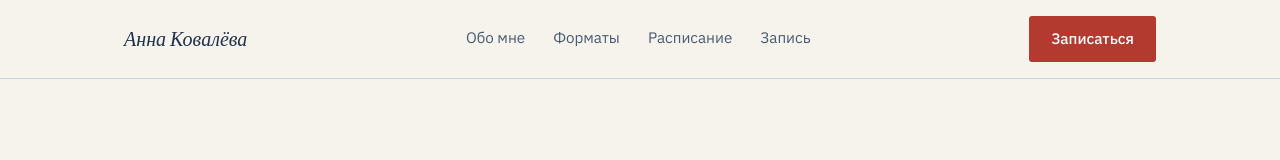
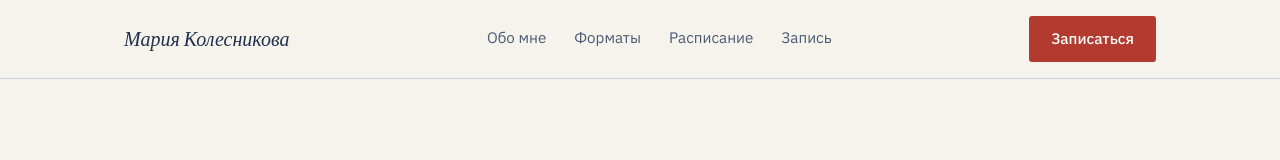
Before and after one commit to ilayshataniv-pixel/ai-lending-test, a plain HTML site: page index.html in a window 1280 px wide. Shown: the top 160 px of the page. Drawn offline with Linux system fonts and the light colour scheme.

Commit message:
index.html

```diff
--- a/index.html
+++ b/index.html
@@ -3,7 +3,7 @@
 <head>
 <meta charset="UTF-8">
 <meta name="viewport" content="width=device-width, initial-scale=1">
-<title>Анна Ковалёва — репетитор английского</title>
+<title>Мария Колесникова — репетитор английского</title>
 <link rel="preconnect" href="https://fonts.googleapis.com">
 <link rel="preconnect" href="https://fonts.gstatic.com" crossorigin>
 <link href="https://fonts.googleapis.com/css2?family=Fraunces:ital,wght@0,400;0,600;1,500&family=IBM+Plex+Sans:wght@400;500;600&display=swap" rel="stylesheet">
@@ -141,7 +141,7 @@
 
 <header>
   <div class="wrap">
-    <div class="brand">Анна Ковалёва</div>
+    <div class="brand">Мария Колесникова</div>
     <nav>
       <a href="#about">Обо мне</a>
       <a href="#programs">Форматы</a>
@@ -283,8 +283,8 @@
 
 <footer>
   <div class="wrap">
-    <span>© 2026 Анна Ковалёва · Английский язык</span>
-    <span><a href="https://t.me/your_telegram_username" target="_blank" rel="noopener">Telegram</a> · anna@example.com</span>
+    <span>© 2026 Мария Колесникова · Английский язык</span>
+    <span><a href="https://t.me/@muriias" target="_blank" rel="noopener">Telegram</a> · mary@example.com</span>
   </div>
 </footer>
 
```
